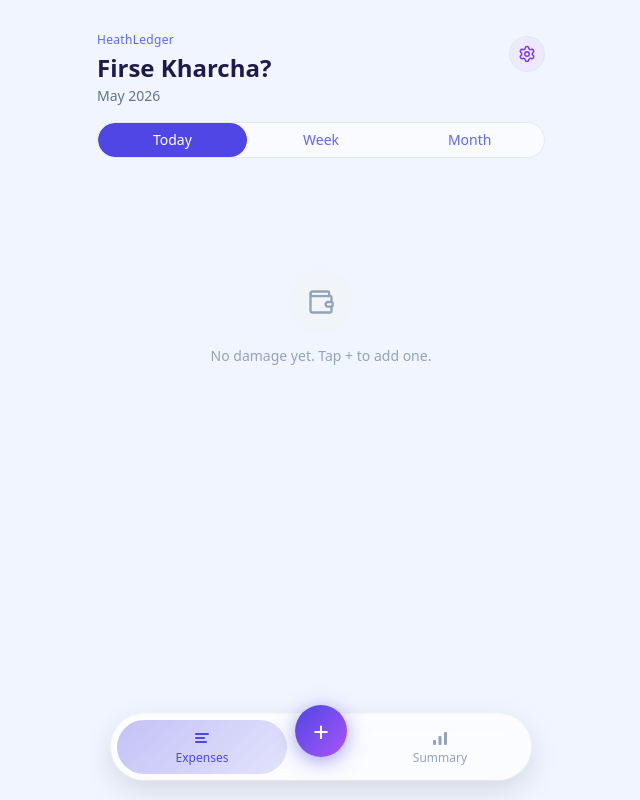
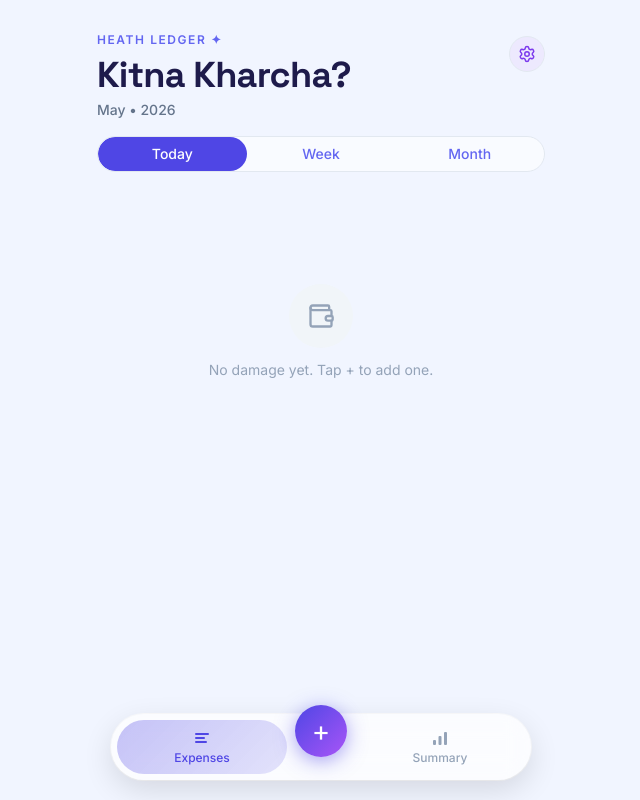
Before and after one commit to just-Devansh/HeathLedger, a React (Vite) app: page / in a window 1280 px wide. Shown: the whole page, without its empty margins (319-959 px from the left). Built offline with nearby package versions, Linux system fonts and the light colour scheme.

Commit message:
revamped-typography

```diff
--- a/index.html
+++ b/index.html
@@ -4,6 +4,9 @@
     <meta charset="UTF-8" />
     <meta name="viewport" content="width=device-width, initial-scale=1.0" />
     <title>HeathLedger</title>
+    <link rel="preconnect" href="https://fonts.googleapis.com">
+    <link rel="preconnect" href="https://fonts.gstatic.com" crossorigin>
+    <link href="https://fonts.googleapis.com/css2?family=Inter:wght@400;500;600;700&family=Space+Grotesk:wght@500;600;700;800&display=swap" rel="stylesheet">
     <script>
       (function () {
         var theme = localStorage.getItem('heath_ledger_theme') || 'blue'
--- a/src/App.jsx
+++ b/src/App.jsx
@@ -24,7 +24,8 @@ function filterExpenses(expenses, filter) {
 }
 
 function currentMonth() {
-  return new Date().toLocaleDateString('en-IN', { month: 'long', year: 'numeric' })
+  const d = new Date()
+  return `${d.toLocaleDateString('en-IN', { month: 'long' })} • ${d.getFullYear()}`
 }
 
 function ListIcon({ active, color, muted }) {
@@ -98,14 +99,29 @@ export default function App() {
 
       {activeTab === 'expenses' && (
         <div className="max-w-[480px] mx-auto px-4 pb-[100px]">
-          <header className="pt-8 pb-4">
+          <header className="header-animate pt-8 pb-4">
             <div className="flex items-start justify-between">
               <div>
-                <p className="text-xs font-medium tracking-wide" style={{ color: theme.accent }}>HeathLedger</p>
-                <h1 className="text-2xl font-bold mt-1" style={{ color: theme.heading }}>
-                  Firse Kharcha?
+                <p
+                  className="text-xs font-semibold uppercase"
+                  style={{ color: theme.accent, letterSpacing: '0.13em' }}
+                >
+                  Heath Ledger ✦
+                </p>
+                <h1
+                  className="font-display font-bold mt-2"
+                  style={{
+                    color: theme.heading,
+                    fontSize: '2.25rem',
+                    lineHeight: 1.1,
+                    letterSpacing: '-0.02em',
+                  }}
+                >
+                  Kitna Kharcha?
                 </h1>
-                <p className="text-sm mt-0.5" style={{ color: theme.textMuted }}>{currentMonth()}</p>
+                <p className="text-sm font-medium mt-1" style={{ color: theme.textMuted }}>
+                  {currentMonth()}
+                </p>
               </div>
               <div className="flex items-center gap-2 mt-1">
                 <button
--- a/src/index.css
+++ b/src/index.css
@@ -82,7 +82,17 @@
   transform-origin: bottom left;
 }
 
+/* Header fade-up on mount */
+@keyframes fadeUp {
+  from { opacity: 0; transform: translateY(10px); }
+  to   { opacity: 1; transform: translateY(0); }
+}
+.header-animate {
+  animation: fadeUp 0.3s cubic-bezier(0.4, 0, 0.2, 1) both;
+}
+
 /* Smooth background transition on theme/mode change */
 body {
+  font-family: 'Inter', system-ui, sans-serif;
   transition: background 0.25s ease;
 }
--- a/tailwind.config.js
+++ b/tailwind.config.js
@@ -5,7 +5,12 @@ export default {
     "./src/**/*.{js,jsx}",
   ],
   theme: {
-    extend: {},
+    extend: {
+      fontFamily: {
+        sans: ['Inter', 'system-ui', 'sans-serif'],
+        display: ['"Space Grotesk"', 'system-ui', 'sans-serif'],
+      },
+    },
   },
   plugins: [],
 }
```
